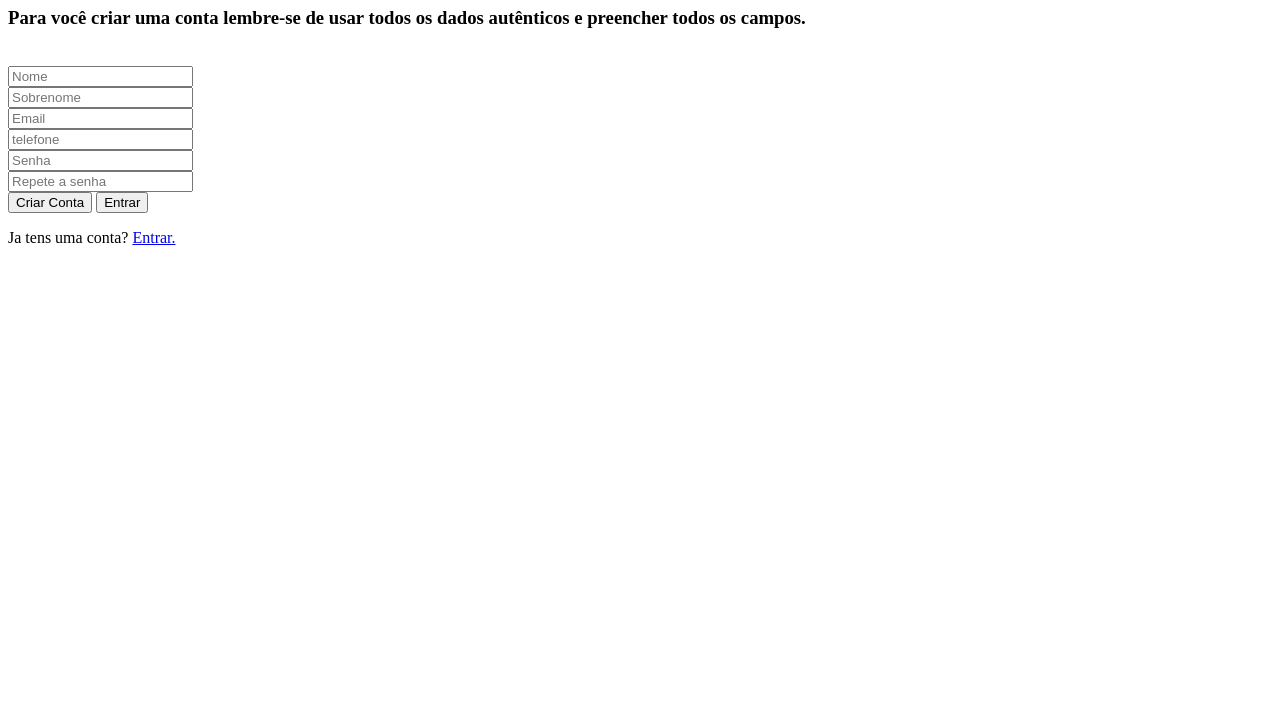
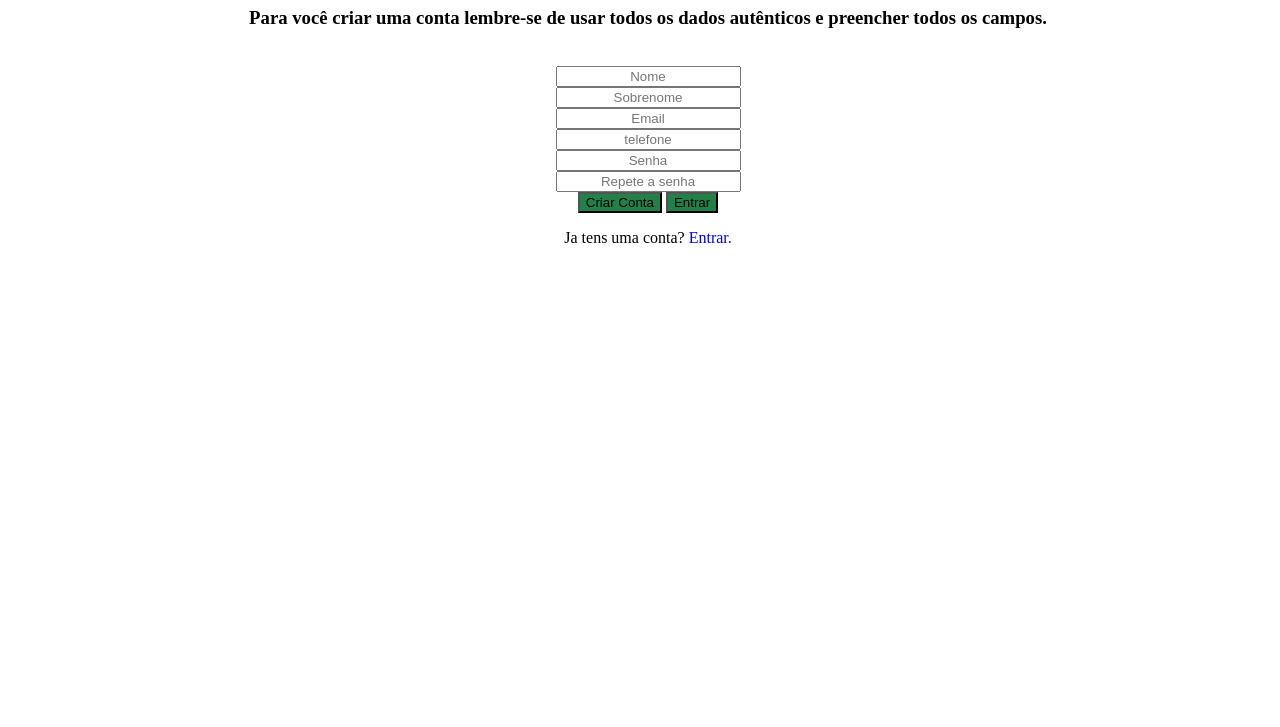
Before and after one commit to francisco-artur-dev/G-mail, a plain HTML site: page html/register.html in a window 1280 px wide. Shown: the part 73-800 px from the top of the page. Drawn offline with Linux system fonts and the light colour scheme; files that its build step writes are made by us from their sources; the site is published under a folder, as on GitHub Pages, so addresses that start at the root find nothing.

Commit message:
Atualiza links em register.html

```diff
--- a/html/register.html
+++ b/html/register.html
@@ -3,7 +3,7 @@
 <head>
   <meta charset="UTF-8">
   <meta name="viewport" content="width=device-width, initial-scale=1.0">
-  <link rel="stylesheet" href="/css/reg.css">
+  <link rel="stylesheet" href="css/reg.css">
   <title>Register accounts</title>
 </head>
 <body>
@@ -29,9 +29,9 @@
         <input type="password" name="senha2" required  placeholder="Repete a senha" maxlength="30">
     <br>
         <input type="submit" name="criarConta" id="btn" value="Criar Conta" />
-        <a href="/index.html"> <input id="btn" type="button" value="Entrar" ></a>
+        <a href="index.html"> <input id="btn" type="button" value="Entrar" ></a>
     <br>
-<p> Ja tens uma conta? <a href="/index.html" >  Entrar. </a> </p>
+<p> Ja tens uma conta? <a href="index.html" >  Entrar. </a> </p>
 
  </form>
 
```
